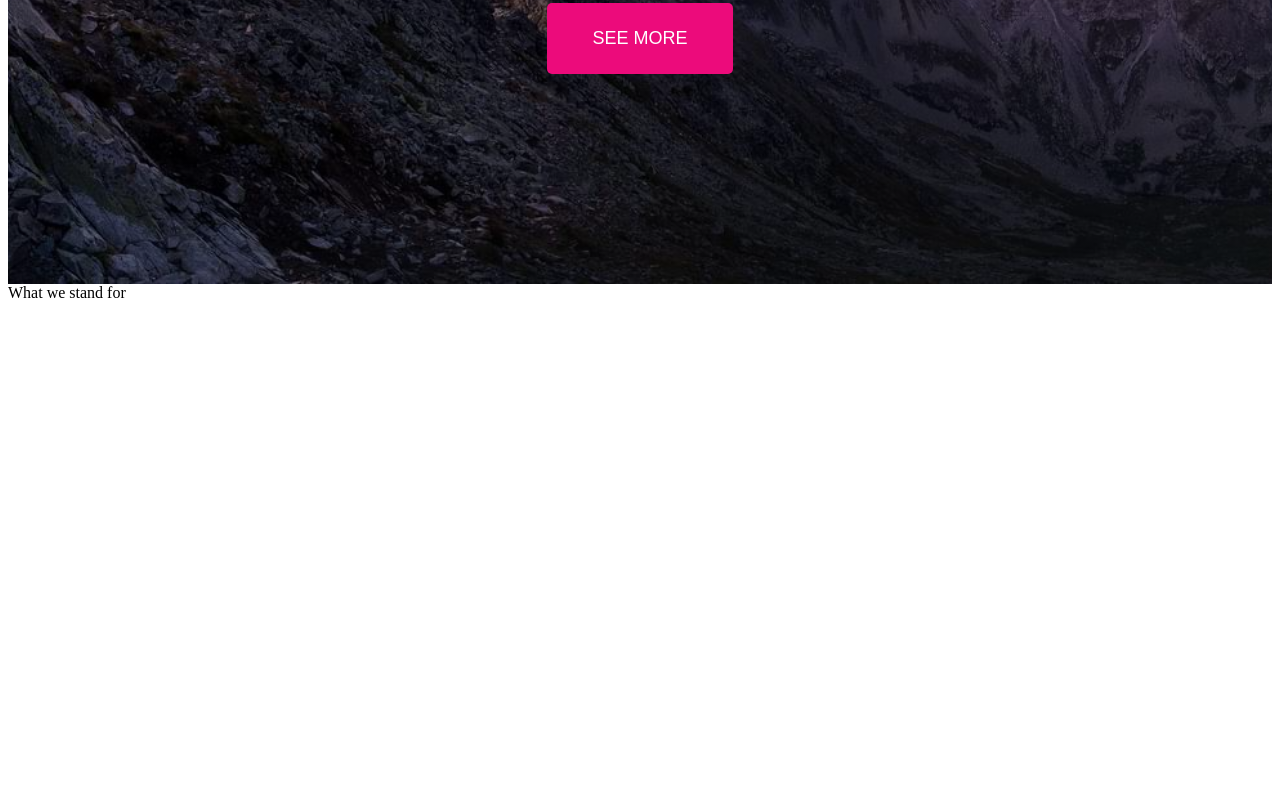
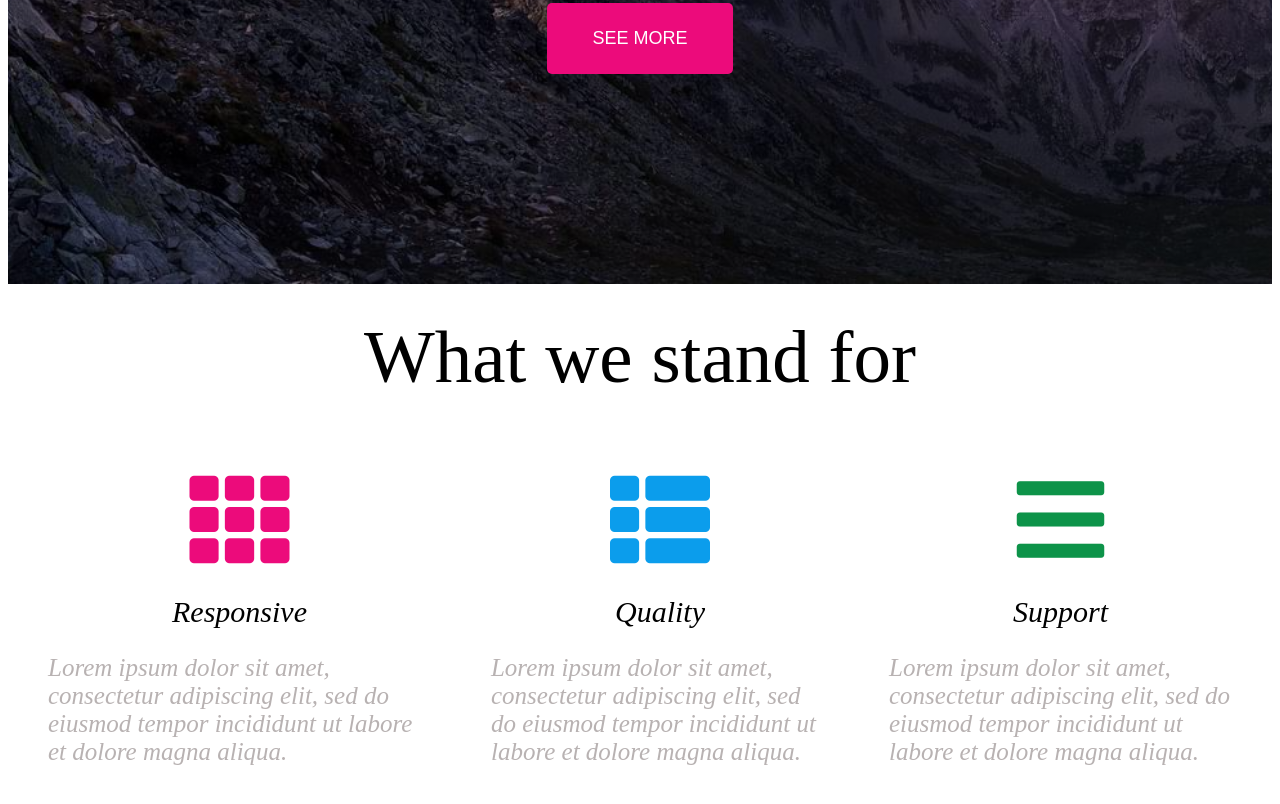
Before and after one commit to Amanda-Leech/sass-capstone, a plain HTML site: page index.html in a window 1280 px wide. Shown: the part 564-1368 px from the top of the page. Before the commit the page ends 874 px from the top, so only its background shows below. Drawn offline with Linux system fonts and the light colour scheme.

Commit message:
second section

```diff
--- a/index.html
+++ b/index.html
@@ -5,6 +5,13 @@
     <meta http-equiv="X-UA-Compatible" content="IE=edge" />
     <meta name="viewport" content="width=device-width, initial-scale=1.0" />
     <title>Hista</title>
+    <link
+      rel="stylesheet"
+      href="https://cdnjs.cloudflare.com/ajax/libs/font-awesome/5.9.0/css/all.min.css"
+      integrity="sha512-q3eWabyZPc1XTCmF+8/LuE1ozpg5xxn7iO89yfSOd5/oKvyqLngoNGsx8jq92Y8eXJ/IRxQbEC+FGSYxtk2oiw=="
+      crossorigin="anonymous"
+      referrerpolicy="no-referrer"
+    />
     <link rel="stylesheet" href="./style/styles.css" />
   </head>
   <body>
@@ -31,7 +38,32 @@
 
     <div class="hero2">
       <div class="second">What we stand for</div>
-      <div class="grid"></div>
+      <div class="grid">
+        <ul class="responsive">
+          <i class="fas fa-th"></i>
+          <i class="title">Responsive</i>
+          <i class="words"
+            >Lorem ipsum dolor sit amet, consectetur adipiscing elit, sed do
+            eiusmod tempor incididunt ut labore et dolore magna aliqua.</i
+          >
+        </ul>
+        <ul class="quality">
+          <i class="fas fa-th-list"></i>
+          <i class="title">Quality</i>
+          <i class="words"
+            >Lorem ipsum dolor sit amet, consectetur adipiscing elit, sed do
+            eiusmod tempor incididunt ut labore et dolore magna aliqua.</i
+          >
+        </ul>
+        <ul class="support">
+          <i class="fas fa-bars"></i>
+          <i class="title">Support</i>
+          <i class="words"
+            >Lorem ipsum dolor sit amet, consectetur adipiscing elit, sed do
+            eiusmod tempor incididunt ut labore et dolore magna aliqua.</i
+          >
+        </ul>
+      </div>
     </div>
   </body>
 </html>
--- a/style/_home.scss
+++ b/style/_home.scss
@@ -104,3 +104,88 @@
   border-radius: 5px;
   margin: 75px;
 }
+
+.hero2 .second {
+  display: flex;
+  align-items: center;
+  justify-content: center;
+  padding: 10px;
+  margin: 20px;
+  font-size: 75px;
+}
+
+.hero2 .grid {
+  display: grid;
+  grid-template-columns: auto auto auto;
+  padding: 10px;
+}
+
+@mixin box {
+  display: flex;
+  flex-direction: column;
+  font-size: 20px;
+  align-items: center;
+  justify-content: center;
+  padding: 10px;
+  margin: 20px;
+  font-size: 100px;
+}
+
+.hero2 .grid .responsive {
+  @include box;
+}
+
+.hero2 .grid .quality {
+  @include box;
+}
+
+.hero2 .grid .support {
+  @include box;
+}
+
+.hero2 .grid .responsive i {
+  color: rgb(236, 11, 123);
+}
+
+.hero2 .grid .quality i {
+  color: rgb(11, 157, 236);
+}
+
+.hero2 .grid .support i {
+  color: rgb(13, 147, 73);
+}
+
+@mixin title {
+  color: black;
+  font-size: 30px;
+  margin: 25px;
+}
+
+.hero2 .grid .responsive .title {
+  @include title;
+}
+
+.hero2 .grid .quality .title {
+  @include title;
+}
+
+.hero2 .grid .support .title {
+  @include title;
+}
+
+@mixin words {
+  color: rgb(184, 178, 178);
+  font-size: 25px;
+}
+
+.hero2 .grid .responsive .words {
+  @include words;
+}
+
+.hero2 .grid .quality .words {
+  @include words;
+}
+
+.hero2 .grid .support .words {
+  @include words;
+}
```
Also changed, not shown: style/styles.css, 1 other file.
